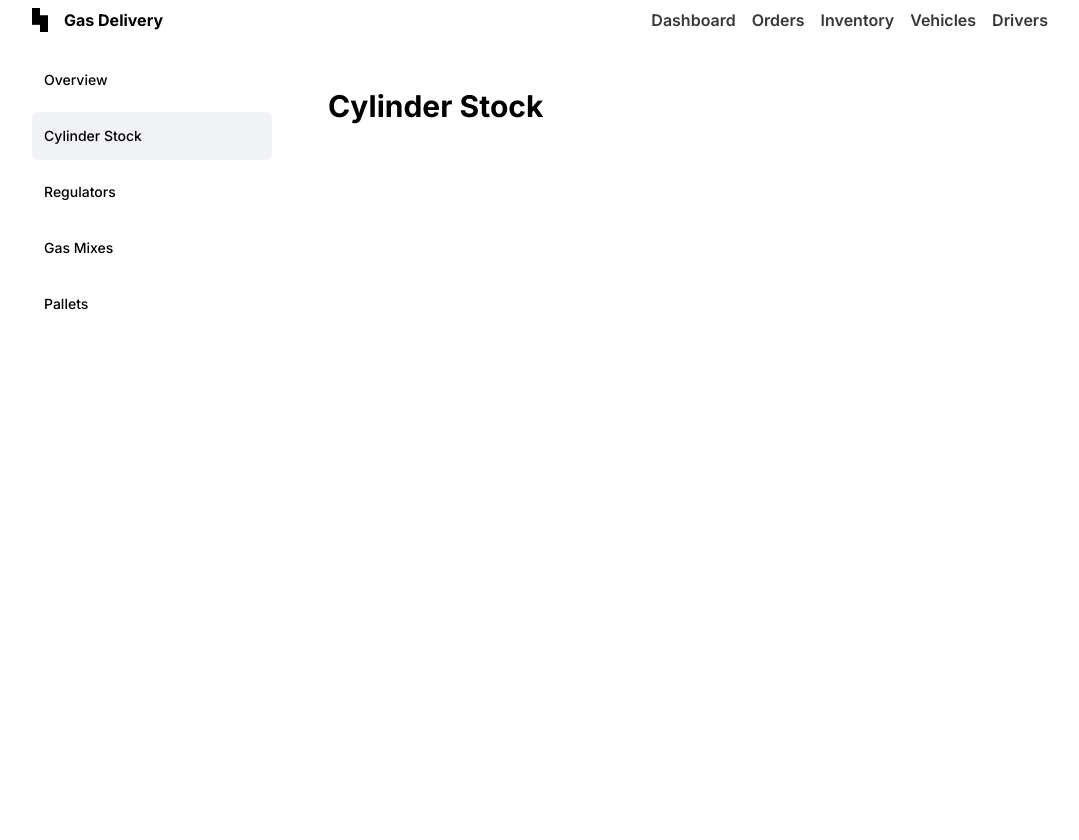
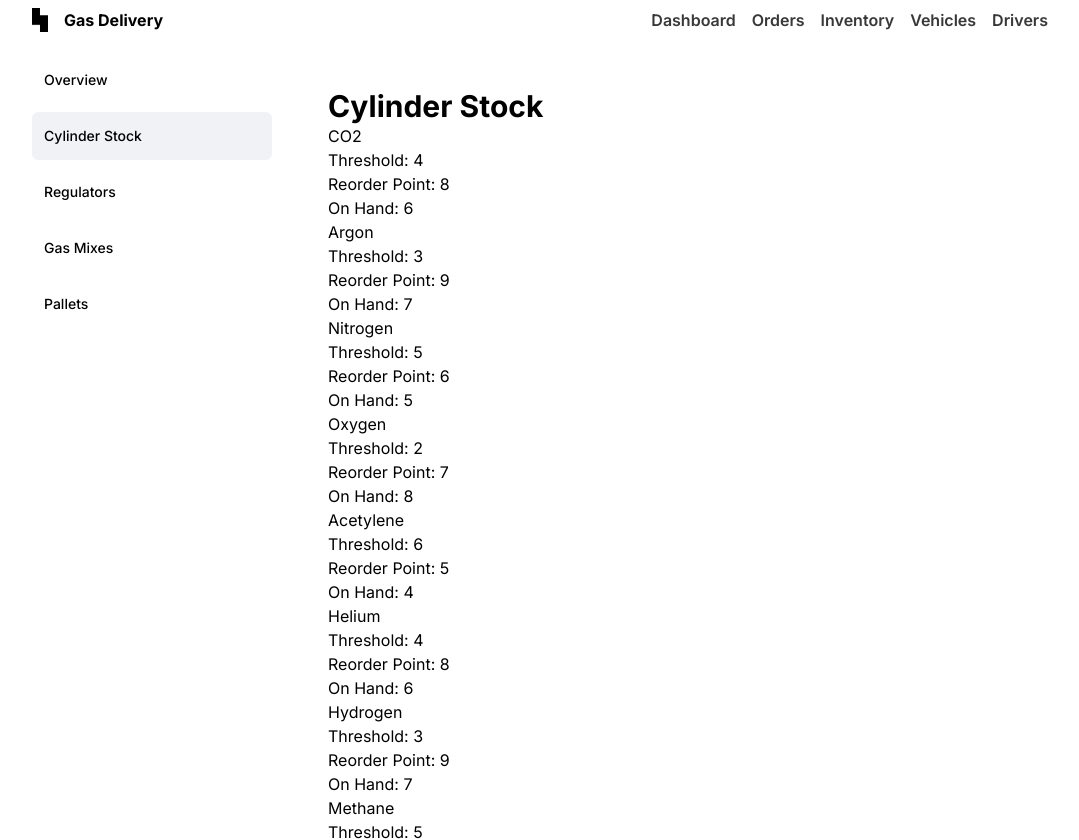
Before and after one commit to arceprogramando/prueba-tecnica-front, a Next.js app: page / in a window 1280 px wide. Shown: the whole page, without its empty margins (104-1183 px from the left). Built offline with nearby package versions, Linux system fonts and the light colour scheme.

Commit message:
fix(technical-test): :truck: fix truck to truck to public in nextjs to renderice static files

```diff
--- /dev/null
+++ b/src/app/lib/data.ts
@@ -0,0 +1,13 @@
+export const fetchData = async () => {
+    try {
+        const response = await fetch('/data.json');
+        if (!response.ok) {
+            throw new Error('Network response was not ok');
+        }
+        const data = await response.json();
+        return data;
+    } catch (error) {
+        console.error('Error fetching data:', error);
+        return null;
+    }
+};
--- a/src/app/page.tsx
+++ b/src/app/page.tsx
@@ -1,9 +1,49 @@
-export default function Home() {
+'use client';
+
+import { useEffect, useState } from 'react';
+import { fetchData } from './lib/data';
+
+interface GasData {
+  threshold: number;
+  reorderPoint: number;
+  onHand: number;
+}
+
+interface Data {
+  [key: string]: GasData;
+}
+
+const Home: React.FC = () => {
+  const [data, setData] = useState<Data | null>(null);
+
+  useEffect(() => {
+    const getData = async () => {
+      const fetchedData = await fetchData();
+      setData(fetchedData);
+    };
+
+    getData();
+  }, []);
+
+  if (!data) {
+    return <div>Loading...</div>;
+  }
+
   return (
-    <>
-      <div className="max-w-5xl mx-auto">
-        <h2 className="font-bold text-3xl">Cylinder Stock</h2>
+    <div className="max-w-5xl mx-auto">
+      <h2 className="font-bold text-3xl">Cylinder Stock</h2>
+      <div>
+        {Object.entries(data).map(([key, value]) => (
+          <div key={key}>
+            <h3>{key}</h3>
+            <p>Threshold: {value.threshold}</p>
+            <p>Reorder Point: {value.reorderPoint}</p>
+            <p>On Hand: {value.onHand}</p>
+          </div>
+        ))}
       </div>
-    </>
+    </div>
   );
-}
+};
+
+export default Home;
```
Also changed, not shown: public/data.json (renamed from src/app/data.json).
